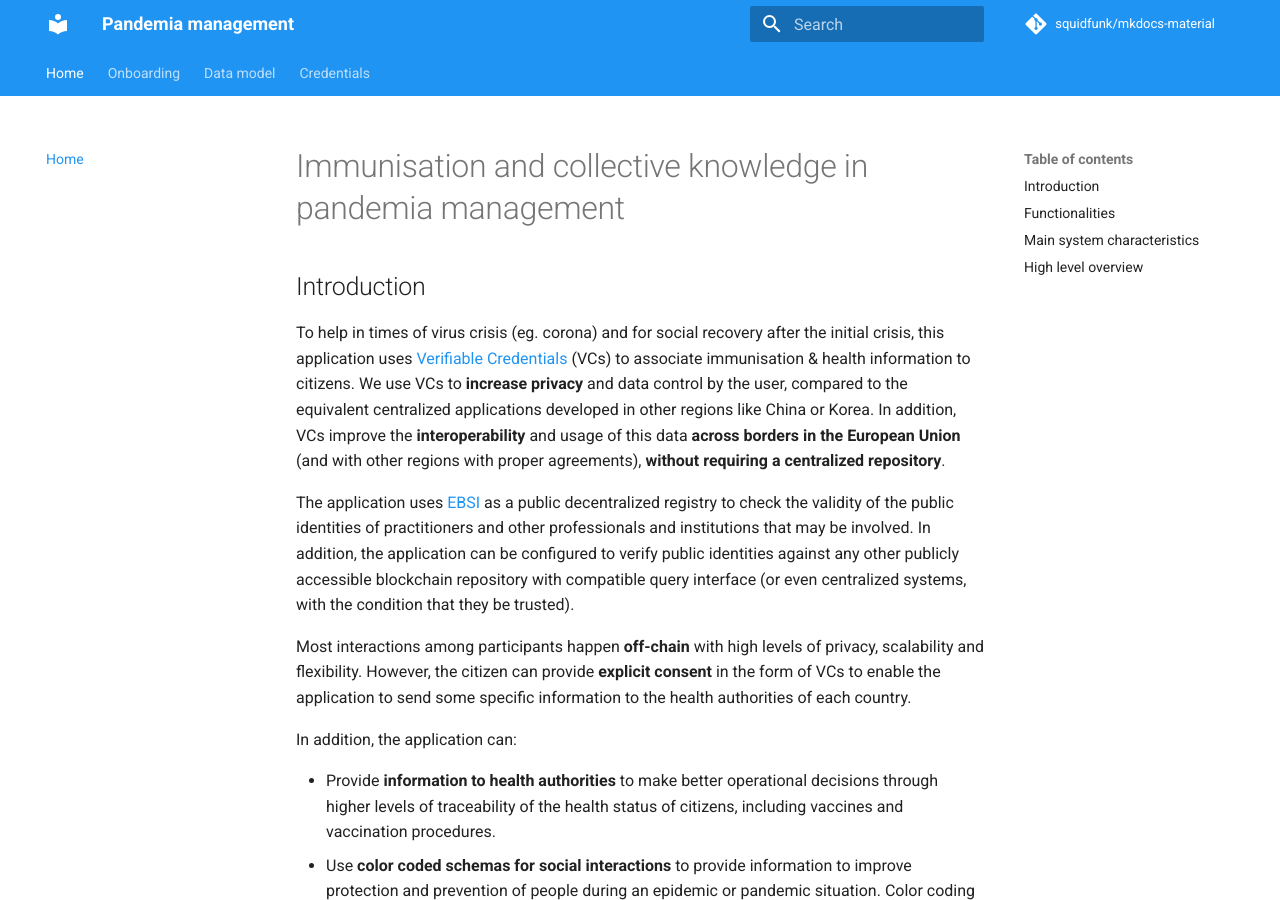
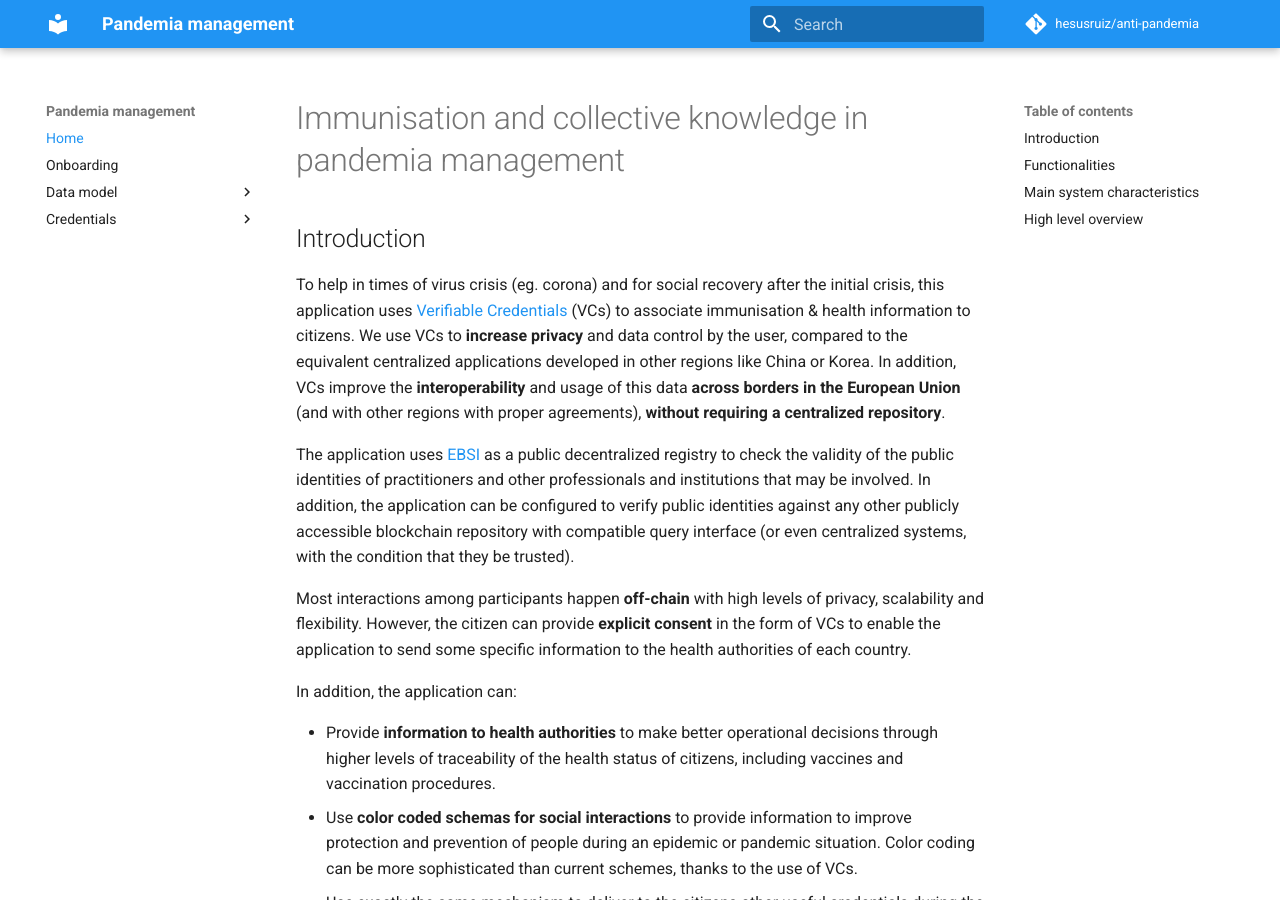
Before and after one commit to hesusruiz/anti-pandemia, an MkDocs documentation site: the page built from docs_src/index.md, in a window 1280 px wide and 900 px high. Built offline with MkDocs 1.6.1 and Material for MkDocs 9.7.7, drawn with Linux system fonts in a browser that asks for light colours; comment, search, counter and statistics services are not loaded.

Commit message:
Configure links in theme

```diff
--- a/mkdocs.yml
+++ b/mkdocs.yml
@@ -23,7 +23,7 @@
 theme:
     name: 'material'
     feature:
-      tabs: true
+      tabs: false
     language: 'en'
     palette:
       primary: 'blue'
@@ -41,14 +41,14 @@
         permalink: true
 
 # Repository
-repo_name: 'squidfunk/mkdocs-material'
-repo_url: 'https://github.com/squidfunk/mkdocs-material'
+repo_name: 'hesusruiz/anti-pandemia'
+repo_url: 'https://github.com/hesusruiz/anti-pandemia'
 
 
 # Customization
 extra:
   social:
     - type: 'github'
-      link: 'https://github.com/squidfunk'
+      link: 'https://github.com/hesusruiz'
     - type: 'linkedin'
       link: 'https://www.linkedin.com/in/jesus-ruiz-martinez'
```
